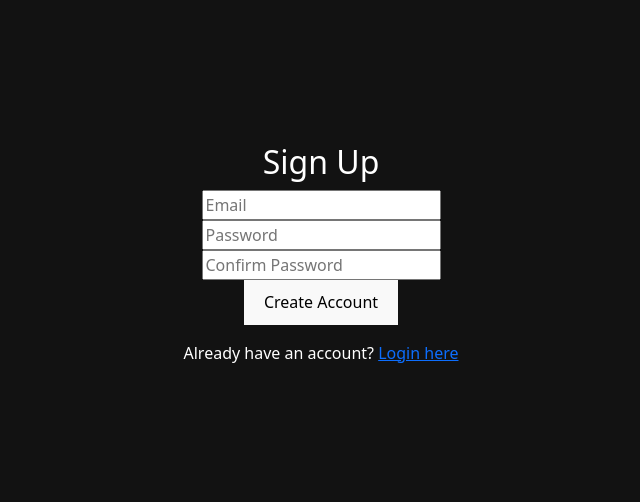
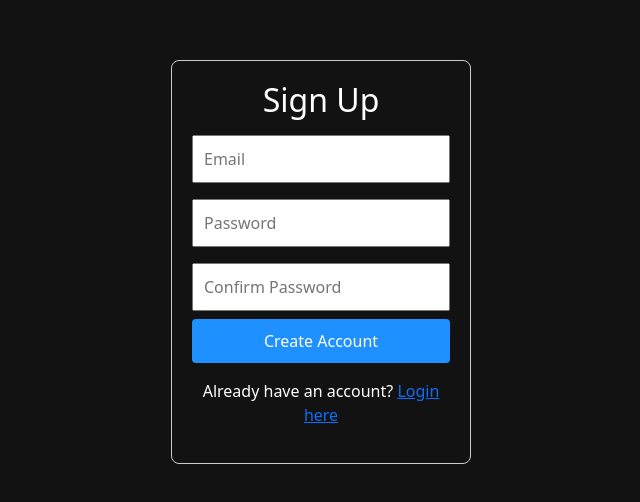
Before and after one commit to deepakbelamana/rep-set-go-ui, a React (Vite) app: page /signup in a window 1280 px wide. Shown: the part 138-640 px from the top of the page, without its empty margins (319-959 px from the left). Built offline with nearby package versions, Linux system fonts and the light colour scheme.

Commit message:
added css of signup

```diff
--- /dev/null
+++ b/src/auth/signup/signup.css
@@ -0,0 +1,25 @@
+.signup-container {
+    max-width: 300px;
+    margin: 80px auto;
+    padding: 20px;
+    border: 1px solid #ccc;
+    border-radius: 8px;
+    text-align: center;
+  }
+
+  .signup-container input {
+    width: 100%;
+    margin: 8px 0;
+    padding: 10px;
+    box-sizing: border-box;
+  }
+
+  .signup-container button {
+    width: 100%;
+    padding: 10px;
+    background-color: #1e90ff;
+    color: white;
+    border: none;
+    border-radius: 4px;
+    cursor: pointer;
+  }
--- a/src/auth/signup/signup.jsx
+++ b/src/auth/signup/signup.jsx
@@ -1,5 +1,5 @@
 import { Link, useNavigate } from 'react-router-dom'
-
+import './signup.css'
 import { useState } from 'react';
 import { Form, Button, Container } from 'react-bootstrap';
 import { ToastContainer, toast } from 'react-toastify';
```
